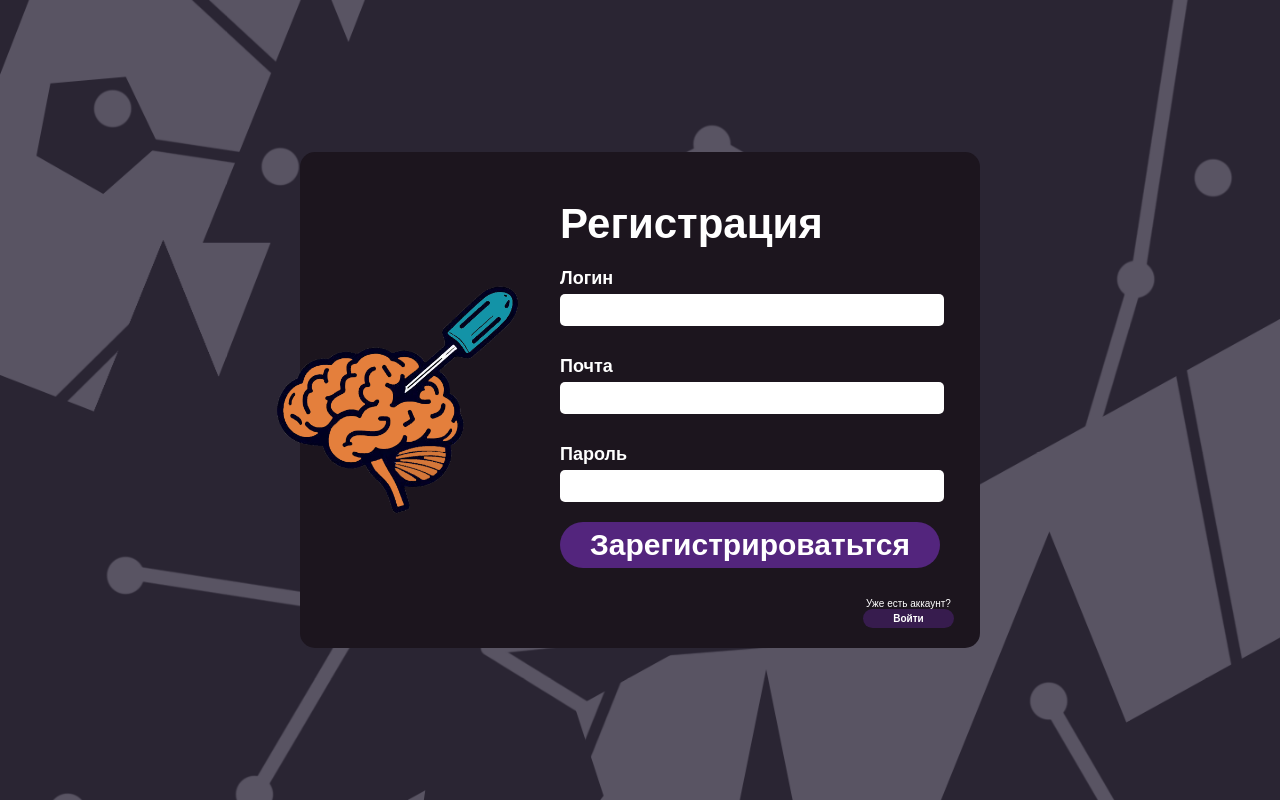
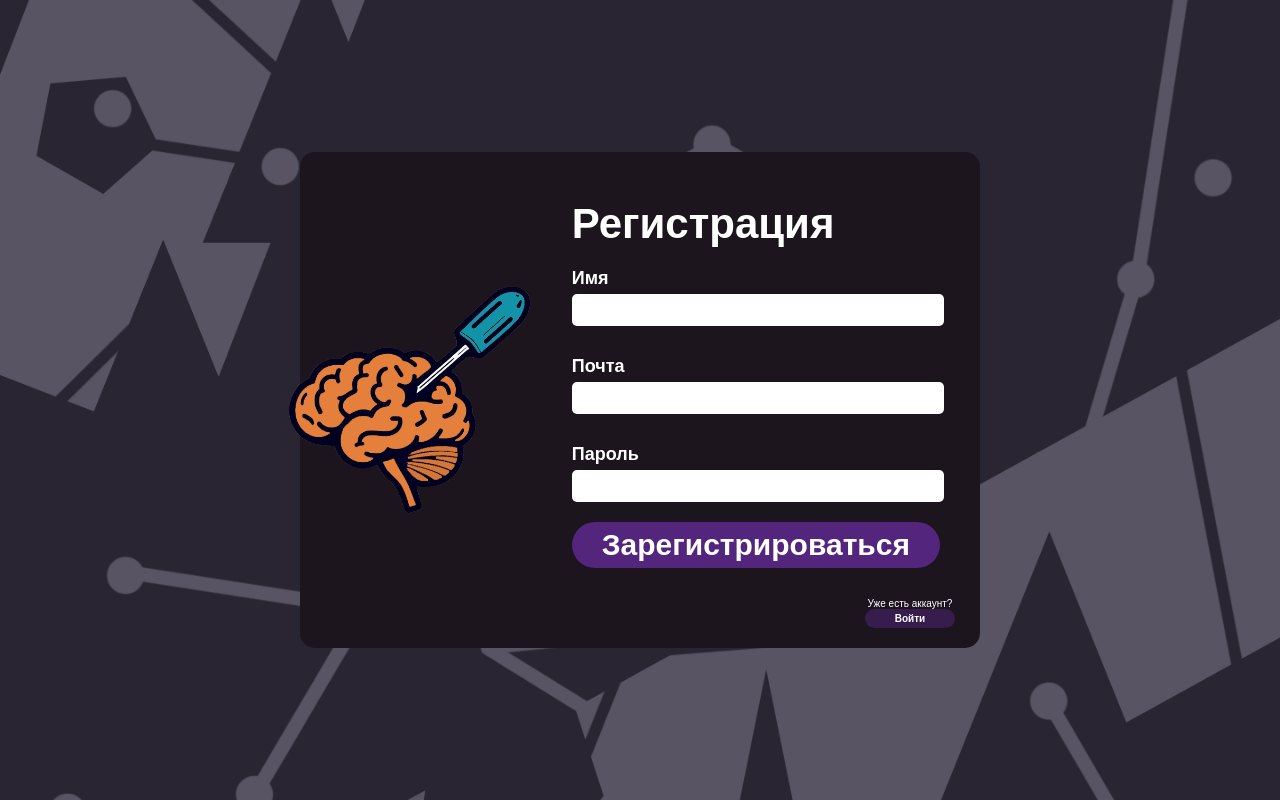
Before and after one commit to BestStarProggramer/LobotomyGameHub, a React (Create React App) app in the folder client/: page /register in a window 1280 px wide. Built offline with nearby package versions, Linux system fonts and the light colour scheme.

Commit message:
feat: added register-backend logic

```diff
--- a/client/src/pages/register/Register.jsx
+++ b/client/src/pages/register/Register.jsx
@@ -1,7 +1,35 @@
+import { useState } from "react";
 import { Link } from "react-router-dom";
 import "./register.scss";
+import axios from "axios";
+import { useNavigate } from "react-router-dom";
 
 const Register = () => {
+  const navigate = useNavigate();
+
+  const [inputs, setInputs] = useState({
+    username: "",
+    email: "",
+    password: "",
+  });
+
+  const [err, setErr] = useState(null);
+
+  const handleChange = (e) => {
+    setInputs((prev) => ({ ...prev, [e.target.name]: e.target.value }));
+  };
+
+  const handleClick = async (e) => {
+    e.preventDefault();
+
+    try {
+      await axios.post("http://localhost:8800/api/auth/register", inputs);
+      navigate("/login");
+    } catch (err) {
+      setErr(err.response?.data || "Что-то пошло не так");
+    }
+  };
+
   return (
     <div className="register">
       <div className="card">
@@ -10,21 +38,25 @@ const Register = () => {
             <h1>Регистрация</h1>
             <form>
               <div className="field">
-                <h2>Логин</h2>
-                <input type="text" />
+                <h2>Имя</h2>
+                <input type="text" name="username" onChange={handleChange} />
               </div>
               <div className="field">
                 <h2>Почта</h2>
-                <input type="email" />
+                <input type="email" name="email" onChange={handleChange} />
               </div>
               <div className="field">
                 <h2>Пароль</h2>
-                <input type="password" />
+                <input
+                  type="password"
+                  name="password"
+                  onChange={handleChange}
+                />
               </div>
               <div className="register-button-wrapper">
-                <Link to="/" className="button-link">
-                  Зарегистрироватьтся
-                </Link>
+                <button className="button-link" onClick={handleClick}>
+                  Зарегистрироваться
+                </button>
               </div>
             </form>
           </div>
--- a/client/src/pages/register/register.scss
+++ b/client/src/pages/register/register.scss
@@ -67,6 +67,8 @@ body {
             margin-top: -10px;
             justify-content: center;
             .button-link {
+              outline: none;
+              border: none;
               font-size: 30px;
               padding: 6px 30px;
               display: inline-block;
```
Also changed, not shown: 1 other file (tests, documents, lock files or other folders).
